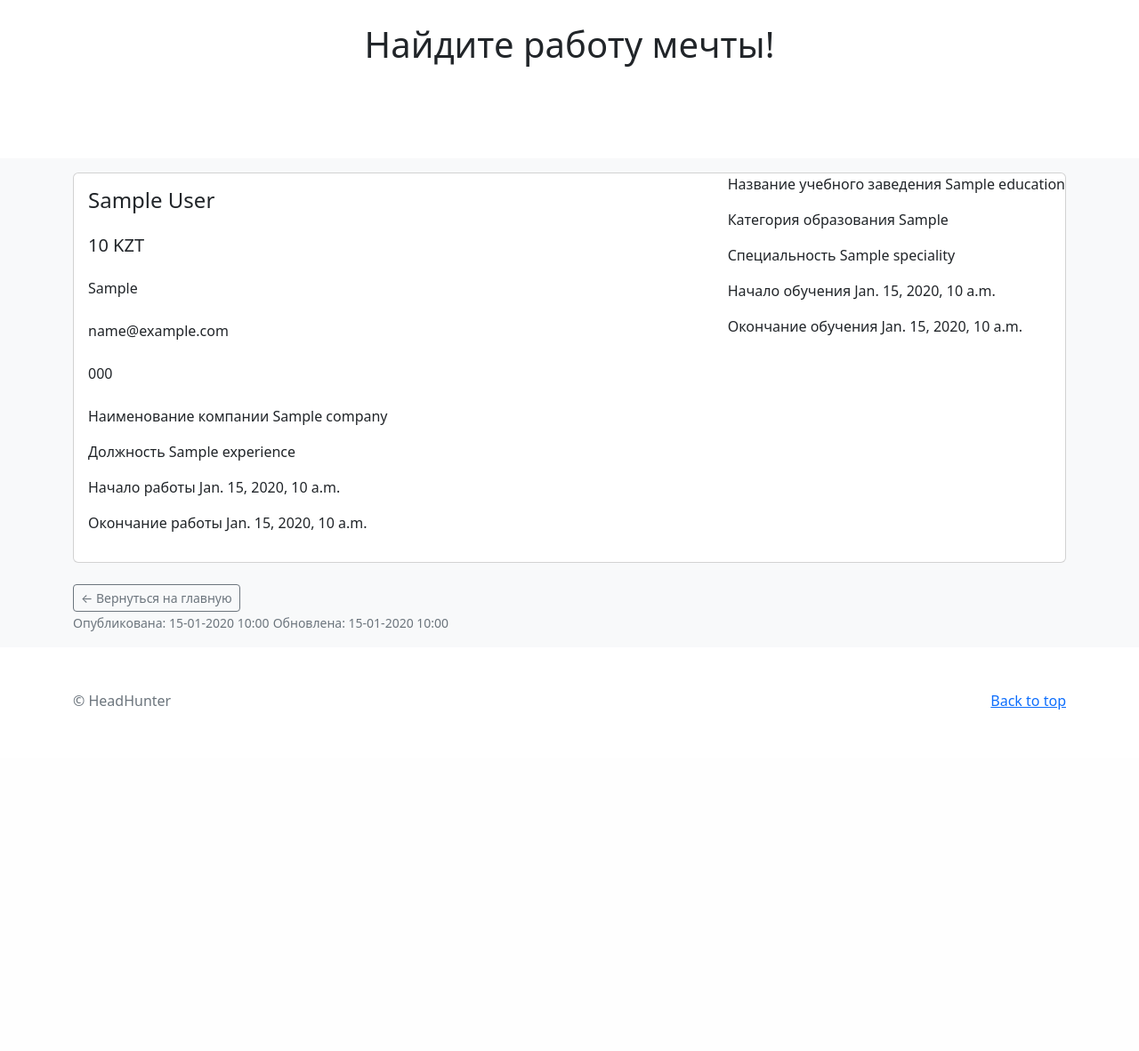
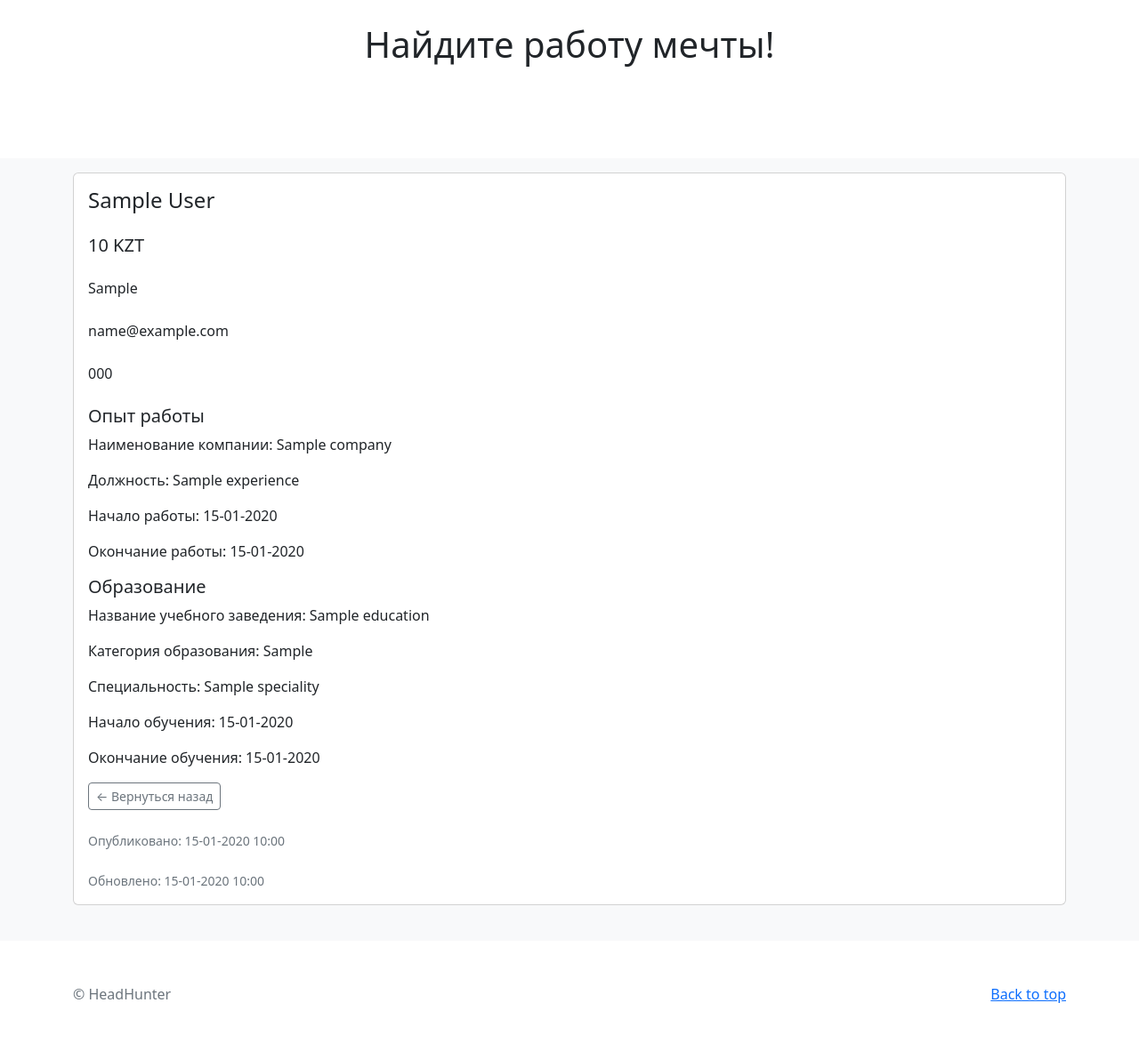
Before and after one commit to AdilbekDzharasov/homework_68_adilbek_dzharasov_isa_bakhtov, a Django app: template hh/hh_app/templates/resume/resume_detail.html in a window 1280 px wide. Shown: the part 156-1338 px from the top of the page at 89% size. Before the commit the page ends 954 px from the top, so only its background shows below. Run offline with Django 3.2, Linux system fonts and the light colour scheme; the template is opened without the code that fills it: most values are stand-ins (such as "Sample title", 1, 10 or a date in 2020); parts of the project's set-up code (start-up, migrations or seed data) failed here and were passed over; some libraries are stand-ins or nearby versions.

Commit message:
#42 Исправление методов вывода списка и детального просмотра резюме Внес исправления HomeResumeView Внес корректировки в отображения инфо. о резюме в resume_detail.html,resume_home.html Добавил кнопку список резюме в шапке приложения Реализовал метод поиска резюме по email и информации об авторе резюме

```diff
--- a/hh/hh_app/forms.py
+++ b/hh/hh_app/forms.py
@@ -28,7 +28,6 @@ class SearchForm(forms.Form):
 
 
 class ResumeForm(forms.ModelForm):
-    info_user = forms.CharField(required=True)
 
     class Meta:
         model = Resume
--- a/hh/hh_app/templates/resume/resume_detail.html
+++ b/hh/hh_app/templates/resume/resume_detail.html
@@ -13,45 +13,42 @@ Resume detail
       <div class="card flex-md-row mb-4 box-shadow h-md-300">
          <div class="card-body d-flex flex-column align-items-start">
           <h4 class="mb-4">{{ resume.author }}</h4>
+          {% if resume.salary_level %}
             <h5 class="mb-4">{{ resume.salary_level }} KZT</h5>
+          {% endif %}
+          {% if resume.info_user %}
              <p class="card-text mb-4">{{ resume.info_user }}</p>
+          {% endif %}
+          {% if resume.email %}
             <p class="card-text mb-4">{{ resume.email }}</p>
+          {% endif %}
+          {% if resume.phone %}
             <p class="card-text mb-4">{{ resume.phone }}</p>
-          <div class='experiences'
+          {% endif %}
           {% if experiences %}
+             <h5 class="">Опыт работы</h5>
              {% for experience in experiences %}
-                    <div class='experience'>
-                    <p>Наименование компании {{ experience.company }}</p>
-                    <p>Должность {{ experience.job_title }}</p>
-                    <p>Начало работы {{ experience.begin_date }}</p>
-                    <p>Окончание работы {{ experience.end_date }}</p>
+                <p class="card-text">Наименование компании: {{ experience.company }}</p>
+                <p class="card-text">Должность: {{ experience.job_title }}</p>
+                <p class="card-text">Начало работы: {{ experience.begin_date|date:"d-m-Y" }}</p>
+                <p class="card-text">Окончание работы: {{ experience.end_date|date:"d-m-Y" }}</p>
+             {% endfor %}
+          {% endif %}
+          {% if educations %}
+             <h5 class="">Образование</h5>
+             {% for education in educations %}
+                <p class="card-text">Название учебного заведения: {{ education.institution_name }}</p>
+                <p class="card-text">Категория образования: {{ education.get_category_education_display }}</p>
+                <p class="card-text">Специальность: {{ education.speciality }}</p>
+                <p class="card-text">Начало обучения: {{ education.begin_date|date:"d-m-Y" }}</p>
+                <p class="card-text">Окончание обучения: {{ education.end_date|date:"d-m-Y" }}</p>
+             {% endfor %}
+          {% endif %}
+          <div class="">
+            <a href="{% url 'resume_home' %}" class="btn btn-sm btn-outline-secondary">← Вернуться назад</a>
           </div>
-                {% empty %}
-                    <p>No experience</p>
-                {% endfor %}
-            {% else %}
-                <p>No experience</p>
-            {% endif %}
-          </div>
-
-          <div class='educations'
-            {% for education in educations %}
-                <div class='education'>
-                <p>Название учебного заведения {{ education.institution_name }}</p>
-                <p>Категория образования {{ education.category_education }}</p>
-                <p>Специальность {{ education.speciality }}</p>
-                <p>Начало обучения {{ education.begin_date }}</p>
-                <p>Окончание обучения {{ education.end_date }}</p>
-                </div>
-            {% empty %}
-                <p>No education</p>
-            {% endfor %}
-          </div>
-          <div class="">
-            <a href="/" class="btn btn-sm btn-outline-secondary">← Вернуться на главную</a>
-          </div>
-          <small class="text-muted mt-4">Опубликована: {{ resume.created_at|date:"d-m-Y h:i" }}</small>
-          <small class="text-muted mt-4">Обновлена: {{ resume.changed_at|date:"d-m-Y h:i" }}</small>
+          <small class="text-muted mt-4">Опубликовано: {{ resume.created_at|date:"d-m-Y h:i" }}</small>
+          <small class="text-muted mt-4">Обновлено: {{ resume.changed_at|date:"d-m-Y h:i" }}</small>
         </div>
       </div>
     </div>
--- a/hh/templates/base.html
+++ b/hh/templates/base.html
@@ -27,6 +27,9 @@
                {% else %}
                     <a href="{% url 'applicant_detail' user.pk %}" class="nav-link text-white"><i class="bi bi-person" style="font-size: 3rem"></i></a>
                 {% endif %}
+                </li>
+                <li class="nav-item">
+                    <a href="{% url 'resume_home' %}" class="btn btn my-2 text-white">Список резюме</a>
                 </li>
                 <li class="nav-item">
                    <form action="{% url 'logout' %}" method="post">
```
Also changed, not shown: hh/hh_app/templates/resume/resume_home.html (+10 -2 lines), hh/hh_app/views/resume_home.py (+4 -4 lines). Lines whose indentation alone changed are shown as unchanged.
